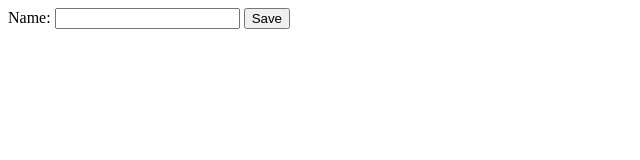
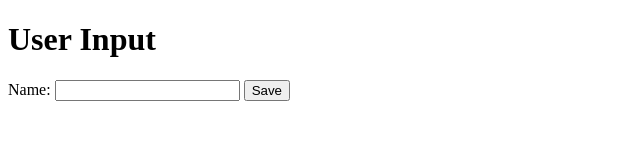
Before and after one commit to tomwhiite/WebForm, a plain HTML site: page index.html in a window 1280 px wide. Shown: the whole page, without its empty margins (0-640 px from the left). Drawn offline with Linux system fonts and the light colour scheme.

Commit message:
Added input from heading

```diff
--- a/index.html
+++ b/index.html
@@ -10,7 +10,7 @@
 
 <body>
 	<form>
-
+		<h1>User Input</h1>
     <label for="name">Name: </label>
     <input type="text" name="username">
     <button type="submit">Save</button>
```
